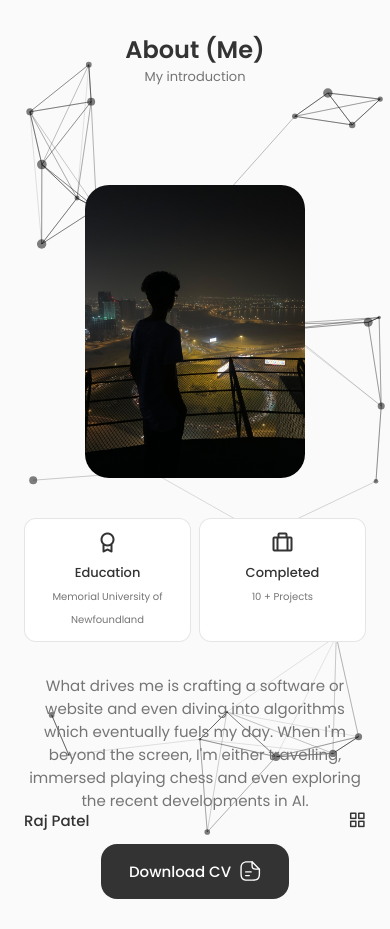
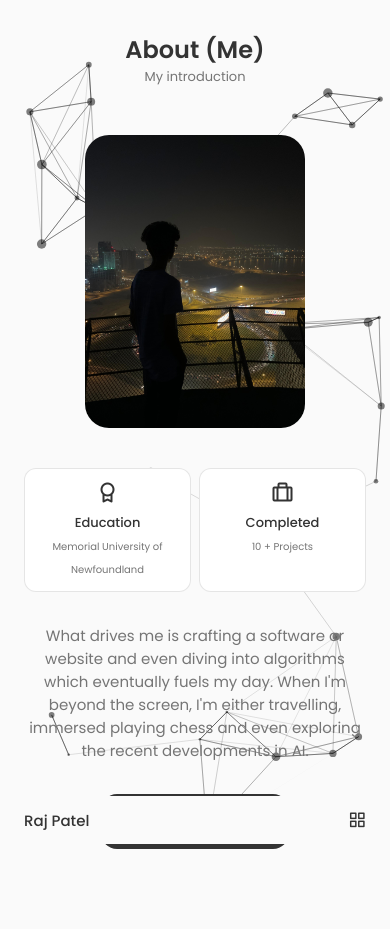
Before and after one commit to rajpa7el/portfolio, a React (Create React App) app: page /about in a window 390 px wide. Before the commit the page ends 899 px from the top, so only its background shows below. Built offline with nearby package versions, Linux system fonts and the light colour scheme.

Commit message:
About button and header updated

```diff
--- a/src/components/about/about.css
+++ b/src/components/about/about.css
@@ -83,6 +83,10 @@
     .about__description {
         padding: 0;
     }
+
+    .about_button{
+        margin-bottom: 5rem;
+    }
   }
 
   /* For small devices */
--- a/src/components/header/Header.jsx
+++ b/src/components/header/Header.jsx
@@ -10,7 +10,7 @@ const Header = () => {
 
   return (
     <header className='header'>
-      <nav className="nav container">
+      <nav className="nav">
         {/* Use Link component for navigation */}
         <Link to="/" className="nav__logo">Raj Patel</Link>
 
--- a/src/components/header/header.css
+++ b/src/components/header/header.css
@@ -13,6 +13,9 @@
   justify-content: space-between;
   align-items: center;
   column-gap: 1rem;
+  max-width: 968px;
+  margin-left: auto;
+  margin-right: auto;
 }
 
 .nav__logo,
@@ -33,7 +36,7 @@
   font-size: var(--small-font-size);
   color: var(--title-color);
   font-weight: var(--font-medium);
-    transition: .3s;
+  transition: 0.3s;
 }
 
 .nav__icon,
@@ -58,6 +61,7 @@
   .header {
     top: initial;
     bottom: 0;
+    background-color: var(--body-color);
   }
 
   .nav {
@@ -73,7 +77,7 @@
     padding: 2rem 1.5rem 4rem;
     box-shadow: 0 -1px 4px rgba(0, 0, 0, 0.15);
     border-radius: 1.5rem 1.5rem 0 0;
-        transition: .3s;
+    transition: 0.3s;
   }
 
   /* Show Menu */
@@ -94,7 +98,7 @@
   .nav__close {
     position: absolute;
     right: 1.3rem;
-        bottom: .5rem;
+    bottom: 0.5rem;
     font-size: 1.5rem;
     cursor: pointer;
     color: var(--title-color);
@@ -116,6 +120,13 @@
   }
 }
 
+@media screen and (max-width: 992px) {
+    .nav {
+      margin-left: var(--mb-1-5);
+      margin-right: var(--mb-1-5);
+    }
+}
+
 /* For small devices */
 @media screen and (max-width: 350px) {
   .nav__menu {
@@ -125,4 +136,9 @@
   .nav__list {
     column-gap: 0;
   }
+
+  .nav {
+    margin-left: var(--mb-1);
+    margin-right: var(--mb-1);
   }
+}
--- a/src/components/portfolio/Portfolio.jsx
+++ b/src/components/portfolio/Portfolio.jsx
@@ -54,7 +54,7 @@ import { motion } from "framer-motion";
 const Portfolio = () => {
     return (
       <section className="portfolio section" id="portfolio">
-        <div className="container">
+        <div className="container1">
           <motion.h2
             className="section__title"
             initial={{ opacity: 0, y: -50 }}
--- a/src/components/portfolio/portfolio.css
+++ b/src/components/portfolio/portfolio.css
@@ -67,7 +67,7 @@
     max-width: 80%;
   }
 
-  .container{
+  .container1{
     margin-top: 25%;
   }
 
```
Lines whose indentation alone changed are shown as unchanged.
